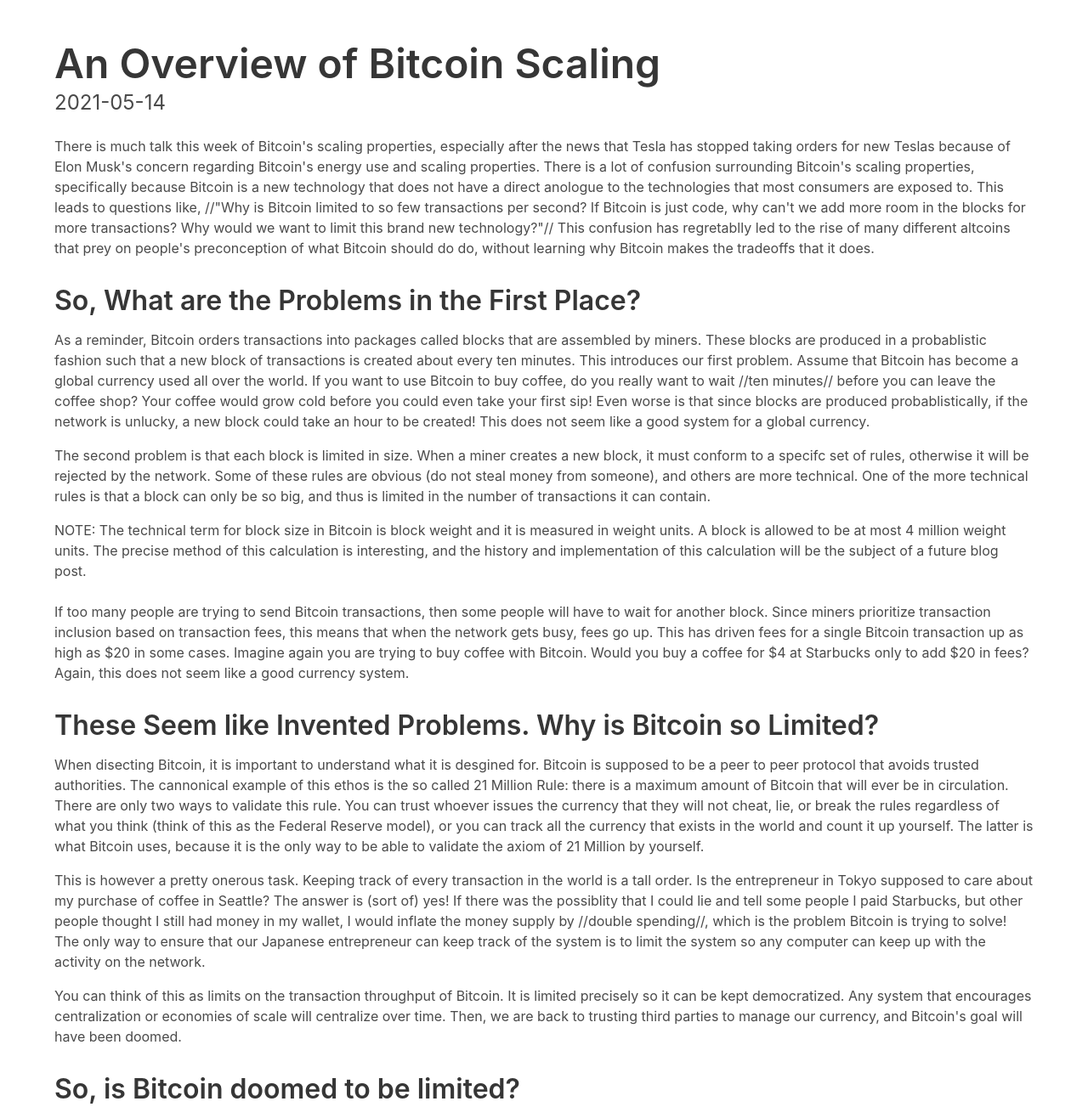
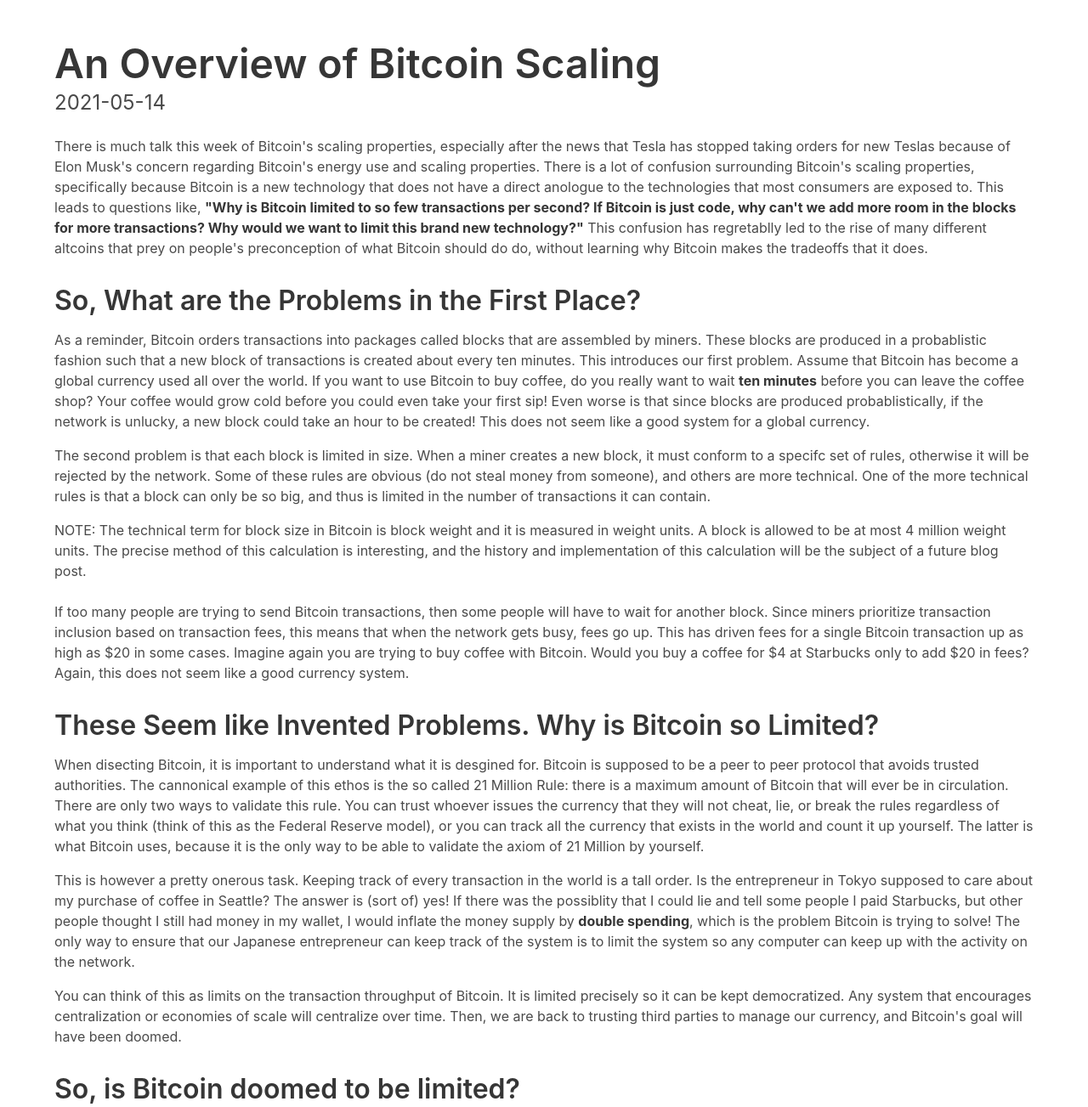
Before and after one commit to zfrohardt/website, a plain HTML site: page public/blog/second/index.html in a window 1280 px wide. Shown: the top 1303 px of the page at 85% size. Drawn offline with nearby package versions, Linux system fonts and the light colour scheme.

Commit message:
fixed misuse of markdown syntax

```diff
--- a/public/blog/second/index.html
+++ b/public/blog/second/index.html
@@ -17,9 +17,9 @@
 <h2 class="subtitle is-4">2021-05-14</h2>
 
 <div class="content">
-  <p>There is much talk this week of Bitcoin's scaling properties, especially after the news that Tesla has stopped taking orders for new Teslas because of Elon Musk's concern regarding Bitcoin's energy use and scaling properties. There is a lot of confusion surrounding Bitcoin's scaling properties, specifically because Bitcoin is a new technology that does not have a direct anologue to the technologies that most consumers are exposed to. This leads to questions like, //&quot;Why is Bitcoin limited to so few transactions per second? If Bitcoin is just code, why can't we add more room in the blocks for more transactions? Why would we want to limit this brand new technology?&quot;// This confusion has regretablly led to the rise of many different altcoins that prey on people's preconception of what Bitcoin should do do, without learning why Bitcoin makes the tradeoffs that it does.</p>
+  <p>There is much talk this week of Bitcoin's scaling properties, especially after the news that Tesla has stopped taking orders for new Teslas because of Elon Musk's concern regarding Bitcoin's energy use and scaling properties. There is a lot of confusion surrounding Bitcoin's scaling properties, specifically because Bitcoin is a new technology that does not have a direct anologue to the technologies that most consumers are exposed to. This leads to questions like, <strong>&quot;Why is Bitcoin limited to so few transactions per second? If Bitcoin is just code, why can't we add more room in the blocks for more transactions? Why would we want to limit this brand new technology?&quot;</strong> This confusion has regretablly led to the rise of many different altcoins that prey on people's preconception of what Bitcoin should do do, without learning why Bitcoin makes the tradeoffs that it does.</p>
 <span id="continue-reading"></span><h1 id="so-what-are-the-problems-in-the-first-place">So, What are the Problems in the First Place?</h1>
-<p>As a reminder, Bitcoin orders transactions into packages called blocks that are assembled by miners. These blocks are produced in a probablistic fashion such that a new block of transactions is created about every ten minutes. This introduces our first problem. Assume that Bitcoin has become a global currency used all over the world. If you want to use Bitcoin to buy coffee, do you really want to wait //ten minutes// before you can leave the coffee shop? Your coffee would grow cold before you could even take your first sip! Even worse is that since blocks are produced probablistically, if the network is unlucky, a new block could take an hour to be created! This does not seem like a good system for a global currency.</p>
+<p>As a reminder, Bitcoin orders transactions into packages called blocks that are assembled by miners. These blocks are produced in a probablistic fashion such that a new block of transactions is created about every ten minutes. This introduces our first problem. Assume that Bitcoin has become a global currency used all over the world. If you want to use Bitcoin to buy coffee, do you really want to wait <strong>ten minutes</strong> before you can leave the coffee shop? Your coffee would grow cold before you could even take your first sip! Even worse is that since blocks are produced probablistically, if the network is unlucky, a new block could take an hour to be created! This does not seem like a good system for a global currency.</p>
 <p>The second problem is that each block is limited in size. When a miner creates a new block, it must conform to a specifc set of rules, otherwise it will be rejected by the network. Some of these rules are obvious (do not steal money from someone), and others are more technical. One of the more technical rules is that a block can only be so big, and thus is limited in the number of transactions it can contain.</p>
 <aside>
 NOTE: The technical term for block size in Bitcoin is block weight and it is measured in weight units. A block is allowed to be at most 4 million weight units. The precise method of this calculation is interesting, and the history and implementation of this calculation will be the subject of a future blog post.
@@ -28,7 +28,7 @@ NOTE: The technical term for block size in Bitcoin is block weight and it is mea
 If too many people are trying to send Bitcoin transactions, then some people will have to wait for another block. Since miners prioritize transaction inclusion based on transaction fees, this means that when the network gets busy, fees go up. This has driven fees for a single Bitcoin transaction up as high as $20 in some cases. Imagine again you are trying to buy coffee with Bitcoin. Would you buy a coffee for $4 at Starbucks only to add $20 in fees? Again, this does not seem like a good currency system.
 <h1 id="these-seem-like-invented-problems-why-is-bitcoin-so-limited">These Seem like Invented Problems. Why is Bitcoin so Limited?</h1>
 <p>When disecting Bitcoin, it is important to understand what it is desgined for. Bitcoin is supposed to be a peer to peer protocol that avoids trusted authorities. The cannonical example of this ethos is the so called 21 Million Rule: there is a maximum amount of Bitcoin that will ever be in circulation. There are only two ways to validate this rule. You can trust whoever issues the currency that they will not cheat, lie, or break the rules regardless of what you think (think of this as the Federal Reserve model), or you can track all the currency that exists in the world and count it up yourself. The latter is what Bitcoin uses, because it is the only way to be able to validate the axiom of 21 Million by yourself.</p>
-<p>This is however a pretty onerous task. Keeping track of every transaction in the world is a tall order. Is the entrepreneur in Tokyo supposed to care about my purchase of coffee in Seattle? The answer is (sort of) yes! If there was the possiblity that I could lie and tell some people I paid Starbucks, but other people thought I still had money in my wallet, I would inflate the money supply by //double spending//, which is the problem Bitcoin is trying to solve! The only way to ensure that our Japanese entrepreneur can keep track of the system is to limit the system so any computer can keep up with the activity on the network.</p>
+<p>This is however a pretty onerous task. Keeping track of every transaction in the world is a tall order. Is the entrepreneur in Tokyo supposed to care about my purchase of coffee in Seattle? The answer is (sort of) yes! If there was the possiblity that I could lie and tell some people I paid Starbucks, but other people thought I still had money in my wallet, I would inflate the money supply by <strong>double spending</strong>, which is the problem Bitcoin is trying to solve! The only way to ensure that our Japanese entrepreneur can keep track of the system is to limit the system so any computer can keep up with the activity on the network.</p>
 <p>You can think of this as limits on the transaction throughput of Bitcoin. It is limited precisely so it can be kept democratized. Any system that encourages centralization or economies of scale will centralize over time. Then, we are back to trusting third parties to manage our currency, and Bitcoin's goal will have been doomed.</p>
 <h1 id="so-is-bitcoin-doomed-to-be-limited">So, is Bitcoin doomed to be limited?</h1>
 <p>Luckily, no! Bitcoin is designed to be a <em>settlement layer</em> for larger transactions. You can think of this like a bar tab: when you go to pay for drinks at a bar, you give the bartender your credit card and order some drinks. After you have had a few, you then settle up the entire amount with the bartender. You make one transaction on your credit card, but that transaction could represent a dozen individual purchases from the bar. </p>
```
Also changed, not shown: 1 other file.
